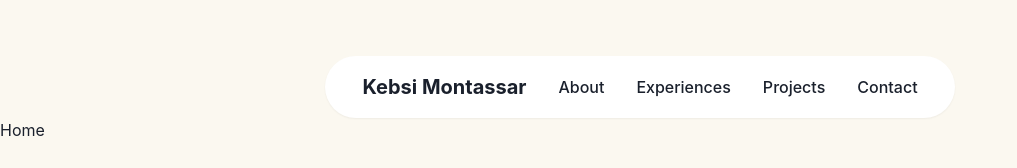
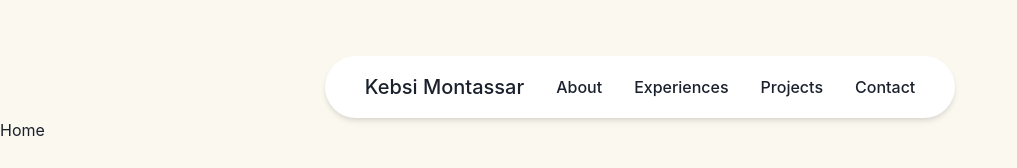
Before and after one commit to KabsiMontassar/portfolio, a React (Vite) app: page / in a window 1280 px wide. Shown: the top 168 px of the page, without its empty margins (0-1017 px from the left). Built offline with nearby package versions, Linux system fonts and the light colour scheme.

Commit message:
Update Navbar.jsx

```diff
--- a/src/components/navbar/Navbar.jsx
+++ b/src/components/navbar/Navbar.jsx
@@ -3,33 +3,33 @@ import { Link as RouterLink } from 'react-router-dom'
 
 const Navbar = () => {
   return (
-    <Box  pt={14} width="100%" px={4}>
+    <Box pt={14} width="100%" px={4}>
       <Flex
         maxW="630px"
         mx="auto"
         py={4}
         px={8}
         bg="white"
-
+        position="relative"
         borderRadius="full"
-        boxShadow="sm"
+        boxShadow="md"
         justify="center"
         align="center"
         gap={8}
       >
-        <ChakraLink as={RouterLink} to="/" fontSize="xl" fontWeight="700" _hover={{  textDecoration: "underline" }}>
+        <ChakraLink as={RouterLink} to="/" fontSize="xl" fontWeight="550" position="relative" _hover={{ textDecoration: "underline" }}>
           Kebsi Montassar
         </ChakraLink>
-        <ChakraLink as={RouterLink} to="/about" fontSize="md" fontWeight="500" _hover={{  fontWeight: "700" }}>
+        <ChakraLink as={RouterLink} to="/about" fontSize="md" fontWeight="500" position="relative" _hover={{ fontWeight: "700" }}>
           About
         </ChakraLink>
-        <ChakraLink as={RouterLink} to="/experience" fontSize="md" fontWeight="500" _hover={{fontWeight: "700" }}>
+        <ChakraLink as={RouterLink} to="/experience" fontSize="md" fontWeight="500" position="relative" _hover={{ fontWeight: "700" }}>
           Experiences
         </ChakraLink>
-        <ChakraLink as={RouterLink} to="/projects" fontSize="md" fontWeight="500" _hover={{  fontWeight: "700" }}>
+        <ChakraLink as={RouterLink} to="/projects" fontSize="md" fontWeight="500" position="relative" _hover={{ fontWeight: "700" }}>
           Projects
         </ChakraLink>
-        <ChakraLink as={RouterLink} to="/contact" fontSize="md" fontWeight="500" _hover={{  fontWeight: "700" }}>
+        <ChakraLink as={RouterLink} to="/contact" fontSize="md" fontWeight="500" position="relative" _hover={{ fontWeight: "700" }}>
           Contact
         </ChakraLink>
       </Flex>
```
